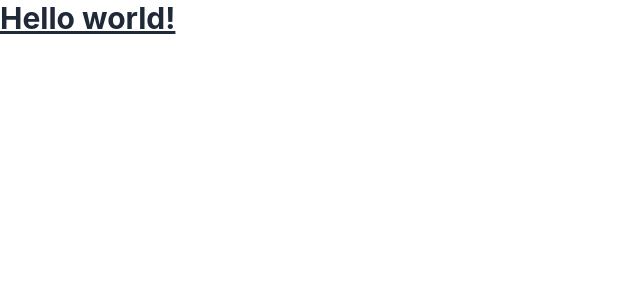
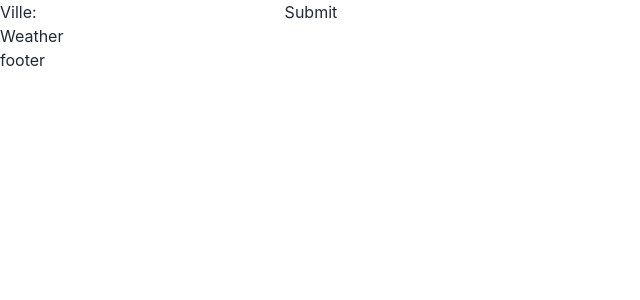
Before and after one commit to synnksou/react-weather, a React (Create React App) app: page / in a window 1280 px wide. Shown: the top 300 px of the page, without its empty margins (0-640 px from the left). Built offline with nearby package versions, Linux system fonts and the light colour scheme.

Commit message:
feat(home):ajout de la topbar , du footer et du bloc weather

```diff
--- a/src/App.js
+++ b/src/App.js
@@ -1,7 +1,8 @@
-import './App.css';
+import "./App.css";
+import Home from "./containers/Home/Home";
 
 function App() {
-  return <h1 className="text-3xl font-bold underline"> Hello world!</h1>;
+  return <Home />;
 }
 
 export default App;
--- /dev/null
+++ b/src/components/Footer/Footer.jsx
@@ -0,0 +1,6 @@
+
+function Footer() {
+  return <p>footer</p>;
+}
+
+export default Footer;
--- /dev/null
+++ b/src/components/Localisation/LocalisationSearch.jsx
@@ -0,0 +1,13 @@
+function LocalisationSearch() {
+  return (
+    <form>
+      <label>
+        Ville:
+        <input type="text" name="Ville" />
+      </label>
+      <input type="submit" value="Submit" />
+    </form>
+  );
+}
+
+export default LocalisationSearch;
--- /dev/null
+++ b/src/components/Topbar/Topbar.jsx
@@ -0,0 +1,7 @@
+import LocalisationSearch from "./../../components/Localisation/LocalisationSearch";
+
+function Topbar() {
+  return <LocalisationSearch />;
+}
+
+export default Topbar;
--- /dev/null
+++ b/src/components/Weather/Weather.jsx
@@ -0,0 +1,5 @@
+function Weather() {
+  return <p>Weather</p>;
+}
+
+export default Weather;
--- /dev/null
+++ b/src/containers/Home/Home.jsx
@@ -0,0 +1,15 @@
+import Topbar from "./../../components/Topbar/Topbar";
+import Footer from "./../../components/Footer/Footer";
+import Weather from './../../components/Weather/Weather';
+
+function Home() {
+  return (
+    <div>
+      <Topbar />
+      <Weather/>
+      <Footer />
+    </div>
+  );
+}
+
+export default Home;
```
